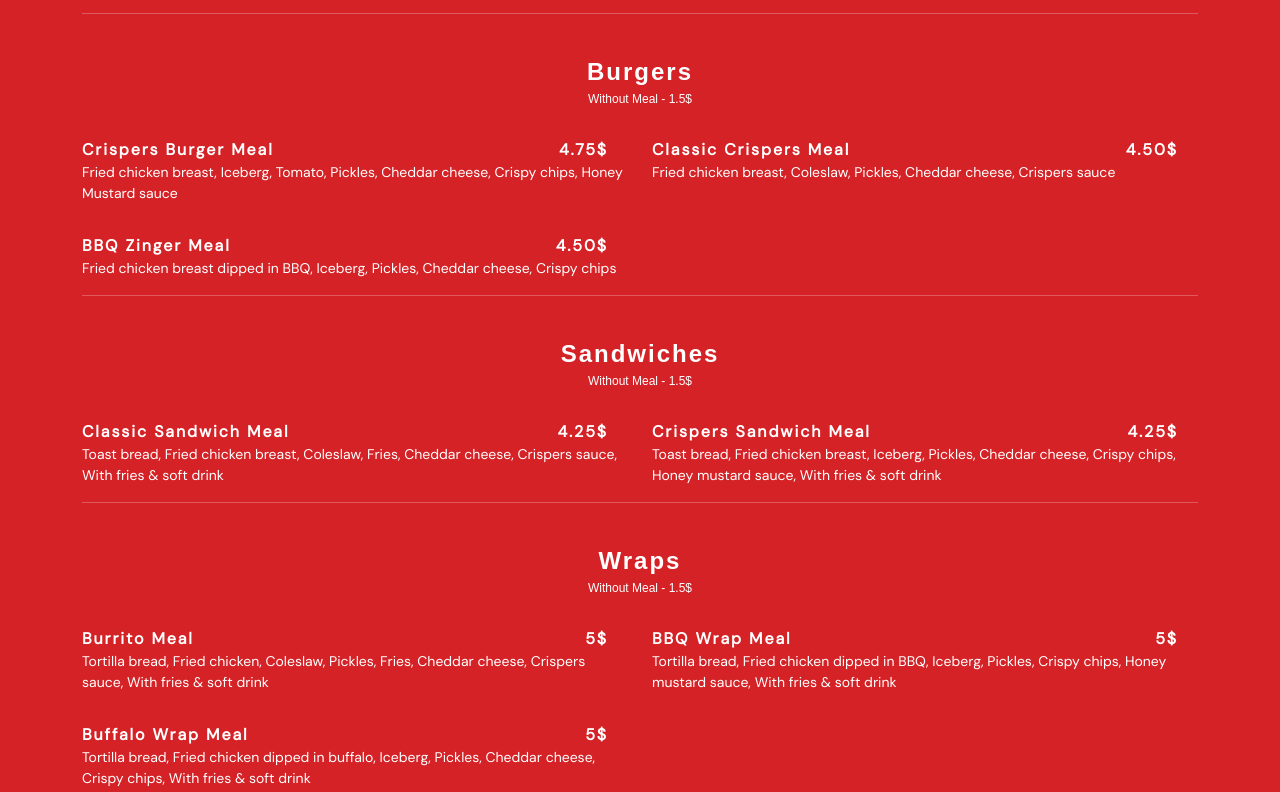
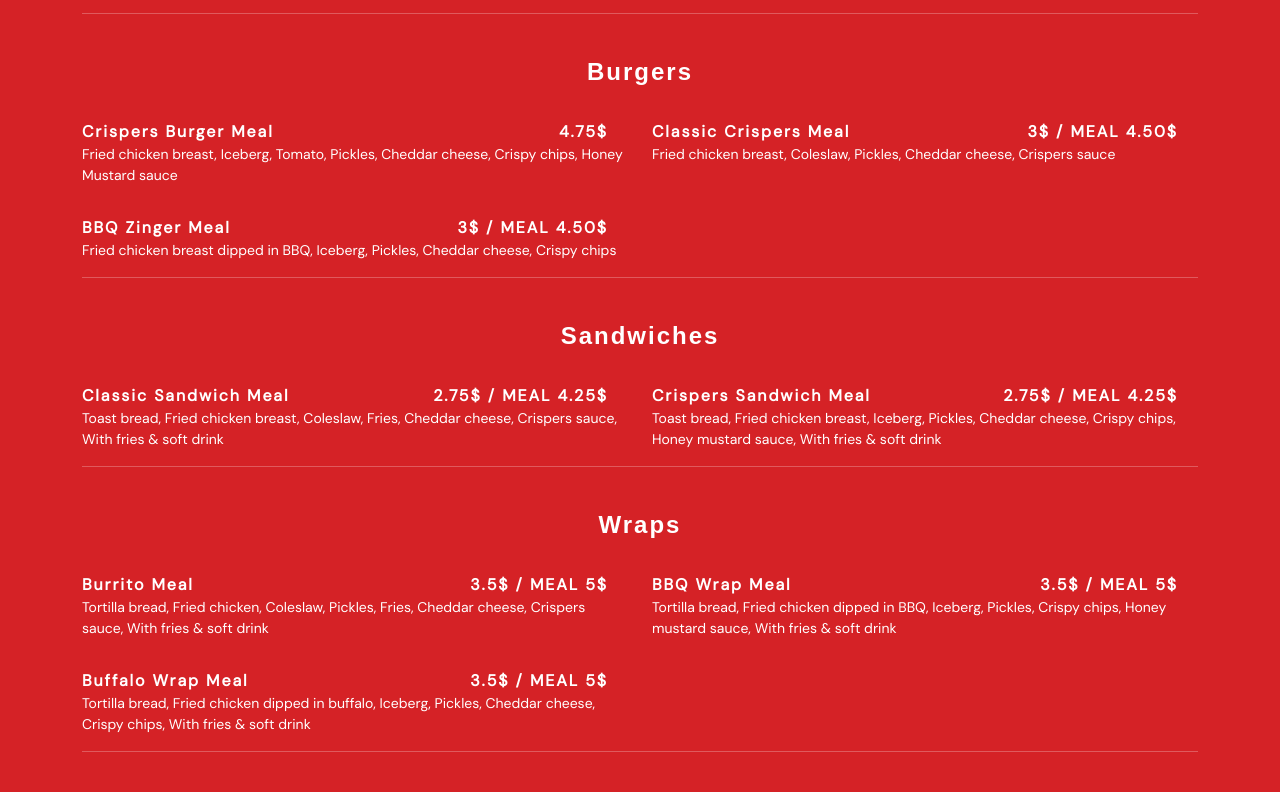
Before and after one commit to 3BROZLB/try, a plain HTML site: page index.html in a window 1280 px wide. Shown: the part 520-1312 px from the top of the page. Drawn offline with Linux system fonts and the light colour scheme; a web font is replaced by a local one.

Commit message:
Update index.html

```diff
--- a/index.html
+++ b/index.html
@@ -138,9 +138,7 @@
         <div class=" text-center ">
           <b>Burgers</b>
         </div>
-        <div class="sub"style="text-align: center;font-size: 12px;">
-          Without Meal - 1.5$
-        </div>
+
       </div>
 
 
@@ -155,7 +153,7 @@
 
       <div class="col-lg-6 menu-item filter-burger">
         <div class="menu-content">
-          Classic Crispers Meal <span>4.50$</span>
+          Classic Crispers Meal <span>3$ / MEAL 4.50$</span>
         </div>
         <div class="menu-ingredients">
           Fried chicken breast, Coleslaw, Pickles, Cheddar cheese, Crispers sauce
@@ -164,7 +162,7 @@
 
       <div class="col-lg-6 menu-item filter-burger">
         <div class="menu-content">
-          BBQ Zinger Meal <span>4.50$</span>
+          BBQ Zinger Meal <span>3$ / MEAL 4.50$</span>
         </div>
         <div class="menu-ingredients">
           Fried chicken breast dipped in BBQ, Iceberg, Pickles, Cheddar cheese, Crispy chips
@@ -182,14 +180,11 @@
         <div class=" text-center ">
           <b>Sandwiches</b>
         </div>
-        <div class="sub" style="text-align: center;font-size: 12px;">
-          Without Meal - 1.5$
-        </div>
       </div>
 
       <div class="col-lg-6 menu-item filter-sandwiches">
         <div class="menu-content">
-          Classic Sandwich Meal <span>4.25$</span>
+          Classic Sandwich Meal <span>2.75$ / MEAL 4.25$</span>
         </div>
         <div class="menu-ingredients">
           Toast bread, Fried chicken breast, Coleslaw, Fries, Cheddar cheese, Crispers sauce, With fries & soft drink
@@ -198,7 +193,7 @@
 
       <div class="col-lg-6 menu-item filter-sandwiches">
         <div class="menu-content">
-          Crispers Sandwich Meal <span>4.25$</span>
+          Crispers Sandwich Meal <span>2.75$ / MEAL 4.25$</span>
         </div>
         <div class="menu-ingredients">
           Toast bread, Fried chicken breast, Iceberg, Pickles, Cheddar cheese, Crispy chips, Honey mustard sauce, With
@@ -217,15 +212,12 @@
         <div class=" text-center ">
           <b>Wraps</b>
         </div>
-        <div class="sub" style="text-align: center ;font-size: 12px;">
-          Without Meal - 1.5$
-        </div>
       </div>
 
 
       <div class="col-lg-6 menu-item filter-Wrap">
         <div class="menu-content">
-          Burrito Meal <span>5$</span>
+          Burrito Meal <span>3.5$ / MEAL 5$</span>
         </div>
         <div class="menu-ingredients">
           Tortilla bread, Fried chicken, Coleslaw, Pickles, Fries, Cheddar cheese, Crispers sauce, With fries & soft
@@ -235,7 +227,7 @@
 
       <div class="col-lg-6 menu-item filter-Wrap">
         <div class="menu-content">
-          BBQ Wrap Meal <span>5$</span>
+          BBQ Wrap Meal <span>3.5$ / MEAL 5$</span>
         </div>
         <div class="menu-ingredients">
           Tortilla bread, Fried chicken dipped in BBQ, Iceberg, Pickles, Crispy chips, Honey mustard sauce, With fries &
@@ -245,7 +237,7 @@
 
       <div class="col-lg-6 menu-item filter-Wrap">
         <div class="menu-content">
-          Buffalo Wrap Meal <span>5$</span>
+          Buffalo Wrap Meal <span>3.5$ / MEAL 5$</span>
         </div>
         <div class="menu-ingredients">
           Tortilla bread, Fried chicken dipped in buffalo, Iceberg, Pickles, Cheddar cheese, Crispy chips, With fries &
```
